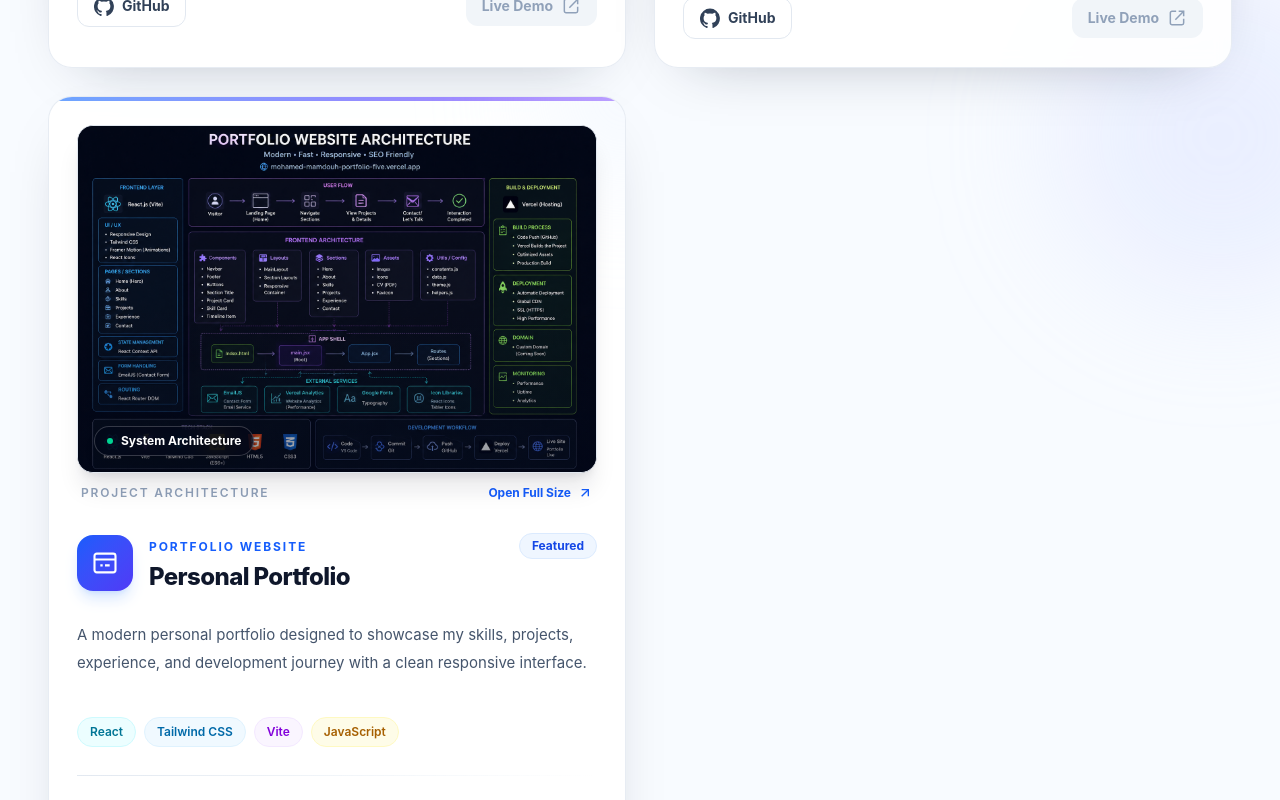
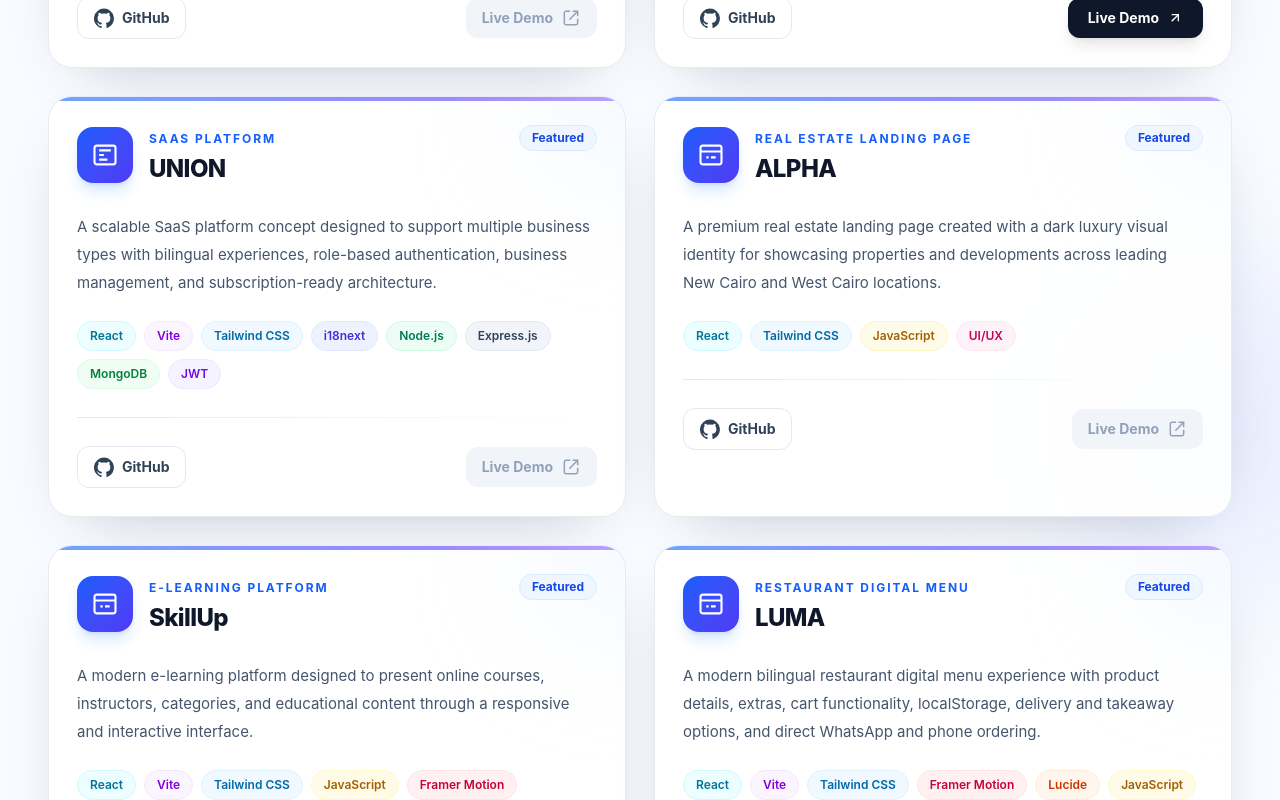
Before and after one commit to mo-code-dev/Portfolio, a React (Vite) app: page / in a window 1280 px wide. Shown: the part 5040-5840 px from the top of the page. Built offline with nearby package versions, Linux system fonts and the light colour scheme.

Commit message:
Add new projects to portfolio

```diff
--- a/src/sections/Projects/Projects.jsx
+++ b/src/sections/Projects/Projects.jsx
@@ -6,7 +6,7 @@ const projects = [
     title: "Full-Stack E-Commerce",
     category: "Full-Stack Development",
     description:
-      "A complete full-stack e-commerce web application with authentication, product management, protected routes, and database integration.",
+      "A complete full-stack e-commerce web application with authentication, product management, protected routes, REST APIs, and database integration.",
     tech: [
       "React",
       "Tailwind CSS",
@@ -21,6 +21,7 @@ const projects = [
     live: "#",
     image: null,
   },
+
   {
     id: 2,
     title: "Alex.Store",
@@ -31,20 +32,125 @@ const projects = [
     type: "Frontend",
     featured: true,
     github: "https://github.com/mo-code-dev",
+    live: "https://alex-store-y1z5.vercel.app/",
+    image: null,
+  },
+
+  {
+    id: 3,
+    title: "UNION",
+    category: "SaaS Platform",
+    description:
+      "A scalable SaaS platform concept designed to support multiple business types with bilingual experiences, role-based authentication, business management, and subscription-ready architecture.",
+    tech: [
+      "React",
+      "Vite",
+      "Tailwind CSS",
+      "i18next",
+      "Node.js",
+      "Express.js",
+      "MongoDB",
+      "JWT",
+    ],
+    type: "Full-Stack",
+    featured: true,
+    github: "https://github.com/mo-code-dev",
     live: "#",
     image: null,
   },
+
   {
-    id: 3,
+    id: 4,
+    title: "ALPHA",
+    category: "Real Estate Landing Page",
+    description:
+      "A premium real estate landing page created with a dark luxury visual identity for showcasing properties and developments across leading New Cairo and West Cairo locations.",
+    tech: ["React", "Tailwind CSS", "JavaScript", "UI/UX"],
+    type: "Frontend",
+    featured: true,
+    github: "https://github.com/mo-code-dev",
+    live: "#",
+    image: null,
+  },
+
+  {
+    id: 5,
+    title: "SkillUp",
+    category: "E-Learning Platform",
+    description:
+      "A modern e-learning platform designed to present online courses, instructors, categories, and educational content through a responsive and interactive interface.",
+    tech: [
+      "React",
+      "Vite",
+      "Tailwind CSS",
+      "JavaScript",
+      "Framer Motion",
+    ],
+    type: "Frontend",
+    featured: true,
+    github: "https://github.com/mo-code-dev/skillup-e-learning-platform",
+    live: "https://skillup-e-learning-platform.vercel.app/",
+    image: null,
+  },
+
+  {
+    id: 6,
+    title: "LUMA",
+    category: "Restaurant Digital Menu",
+    description:
+      "A modern bilingual restaurant digital menu experience with product details, extras, cart functionality, localStorage, delivery and takeaway options, and direct WhatsApp and phone ordering.",
+    tech: [
+      "React",
+      "Vite",
+      "Tailwind CSS",
+      "Framer Motion",
+      "Lucide",
+      "JavaScript",
+    ],
+    type: "Frontend",
+    featured: true,
+    github: "https://github.com/mo-code-dev",
+    live: "#",
+    image: null,
+  },
+
+  {
+    id: 7,
+    title: "Dr. Ahmed Mohamed Saeed",
+    category: "Medical Landing Page",
+    description:
+      "A premium medical landing page for an internal medicine and gastroenterology doctor, focused on trust, clear service presentation, appointment booking, and direct communication.",
+    tech: [
+      "React",
+      "Vite",
+      "Tailwind CSS",
+      "Framer Motion",
+      "Lucide",
+      "Responsive Design",
+    ],
+    type: "Frontend",
+    featured: true,
+    github: "https://github.com/mo-code-dev",
+    live: "#",
+    image: null,
+  },
+
+  {
+    id: 8,
     title: "Personal Portfolio",
     category: "Portfolio Website",
     description:
-      "A modern personal portfolio designed to showcase my skills, projects, experience, and development journey with a clean responsive interface.",
-    tech: ["React", "Tailwind CSS", "Vite", "JavaScript"],
+      "A modern personal portfolio designed to showcase my skills, projects, experience, education, certificates, and professional journey with a clean responsive interface.",
+    tech: [
+      "React",
+      "Tailwind CSS",
+      "Vite",
+      "JavaScript",
+      "Responsive Design",
+    ],
     type: "Frontend",
     featured: true,
-    github:
-      "https://github.com/mo-code-dev/mohamed-mamdouh-portfolio",
+    github: "https://github.com/mo-code-dev/Portfolio",
     live: "https://mohamed-mamdouh-portfolio-five.vercel.app/",
     image: "/portfolio-architecture.png",
   },
@@ -88,6 +194,11 @@ const techColors = {
   JavaScript: "bg-yellow-50 text-yellow-700 border-yellow-100",
   "UI/UX": "bg-pink-50 text-pink-700 border-pink-100",
   Vite: "bg-purple-50 text-purple-700 border-purple-100",
+  i18next: "bg-indigo-50 text-indigo-700 border-indigo-100",
+  "Framer Motion": "bg-rose-50 text-rose-700 border-rose-100",
+  Lucide: "bg-orange-50 text-orange-700 border-orange-100",
+  "Responsive Design":
+    "bg-teal-50 text-teal-700 border-teal-100",
 };
 
 function ArrowUpRight() {
@@ -212,14 +323,12 @@ function Projects() {
             <article
               key={project.id}
               className={`group relative overflow-hidden rounded-3xl border border-slate-200/80 bg-white/90 p-7 shadow-[0_20px_60px_-35px_rgba(15,23,42,0.35)] backdrop-blur transition-all duration-700 hover:-translate-y-2 hover:border-blue-200 hover:shadow-[0_30px_80px_-35px_rgba(37,99,235,0.35)] ${
-                project.featured ? "lg:col-span-1" : ""
-              } ${
                 visible
                   ? "translate-y-0 opacity-100"
                   : "translate-y-10 opacity-0"
               }`}
               style={{
-                transitionDelay: `${index * 150}ms`,
+                transitionDelay: `${index * 120}ms`,
               }}
             >
               {/* Top Gradient Line */}
@@ -229,36 +338,32 @@ function Projects() {
               <div className="pointer-events-none absolute -right-20 -top-20 h-40 w-40 rounded-full bg-blue-100/40 blur-3xl transition-all duration-500 group-hover:bg-indigo-100/60" />
 
               <div className="relative">
-                {/* Portfolio Architecture Preview */}
+                {/* Architecture Preview */}
                 {project.image && (
                   <div className="mb-8">
                     <a
                       href={project.image}
                       target="_blank"
                       rel="noopener noreferrer"
-                      aria-label="View portfolio architecture"
+                      aria-label={`View ${project.title} architecture`}
                       className="group/architecture relative block overflow-hidden rounded-2xl border border-slate-200 bg-slate-950 shadow-xl shadow-slate-900/10"
                     >
-                      {/* Image */}
                       <div className="relative overflow-hidden">
                         <img
                           src={project.image}
-                          alt="Personal Portfolio Architecture"
+                          alt={`${project.title} Architecture`}
                           className="block h-auto max-h-[380px] w-full object-cover object-top transition-transform duration-700 group-hover/architecture:scale-[1.025]"
                         />
 
-                        {/* Gradient Overlay */}
                         <div className="pointer-events-none absolute inset-0 bg-gradient-to-t from-slate-950/60 via-transparent to-transparent opacity-70" />
 
-                        {/* Hover Overlay */}
                         <div className="absolute inset-0 flex items-center justify-center bg-slate-950/0 opacity-0 transition-all duration-300 group-hover/architecture:bg-slate-950/35 group-hover/architecture:opacity-100">
-                          <span className="inline-flex items-center gap-2 rounded-xl border border-white/30 bg-white/95 px-5 py-3 text-sm font-bold text-slate-900 shadow-2xl backdrop-blur-md transition-transform duration-300 group-hover/architecture:scale-100">
+                          <span className="inline-flex items-center gap-2 rounded-xl border border-white/30 bg-white/95 px-5 py-3 text-sm font-bold text-slate-900 shadow-2xl backdrop-blur-md">
                             <EyeIcon />
                             View Architecture
                           </span>
                         </div>
 
-                        {/* Image Label */}
                         <div className="absolute bottom-4 left-4">
                           <span className="inline-flex items-center gap-2 rounded-full border border-white/20 bg-slate-950/70 px-3 py-1.5 text-xs font-bold text-white shadow-lg backdrop-blur-md">
                             <span className="h-1.5 w-1.5 rounded-full bg-emerald-400" />
@@ -268,7 +373,6 @@ function Projects() {
                       </div>
                     </a>
 
-                    {/* Image Caption */}
                     <div className="mt-3 flex items-center justify-between px-1">
                       <span className="text-xs font-semibold uppercase tracking-[0.15em] text-slate-400">
                         Project Architecture
@@ -376,7 +480,7 @@ function Projects() {
               ? "translate-y-0 opacity-100"
               : "translate-y-8 opacity-0"
           }`}
-          style={{ transitionDelay: "500ms" }}
+          style={{ transitionDelay: "900ms" }}
         >
           <div className="mx-auto max-w-2xl">
             <p className="text-sm font-bold uppercase tracking-[0.18em] text-blue-100">
```
